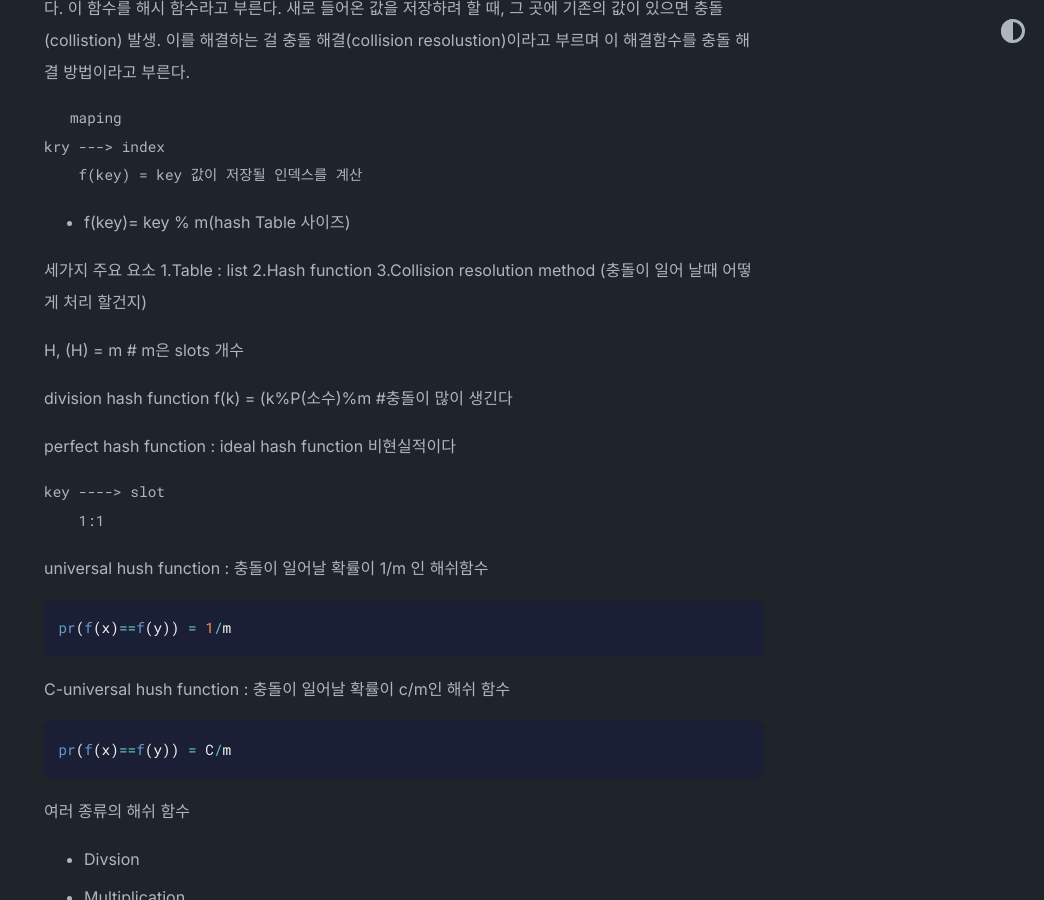
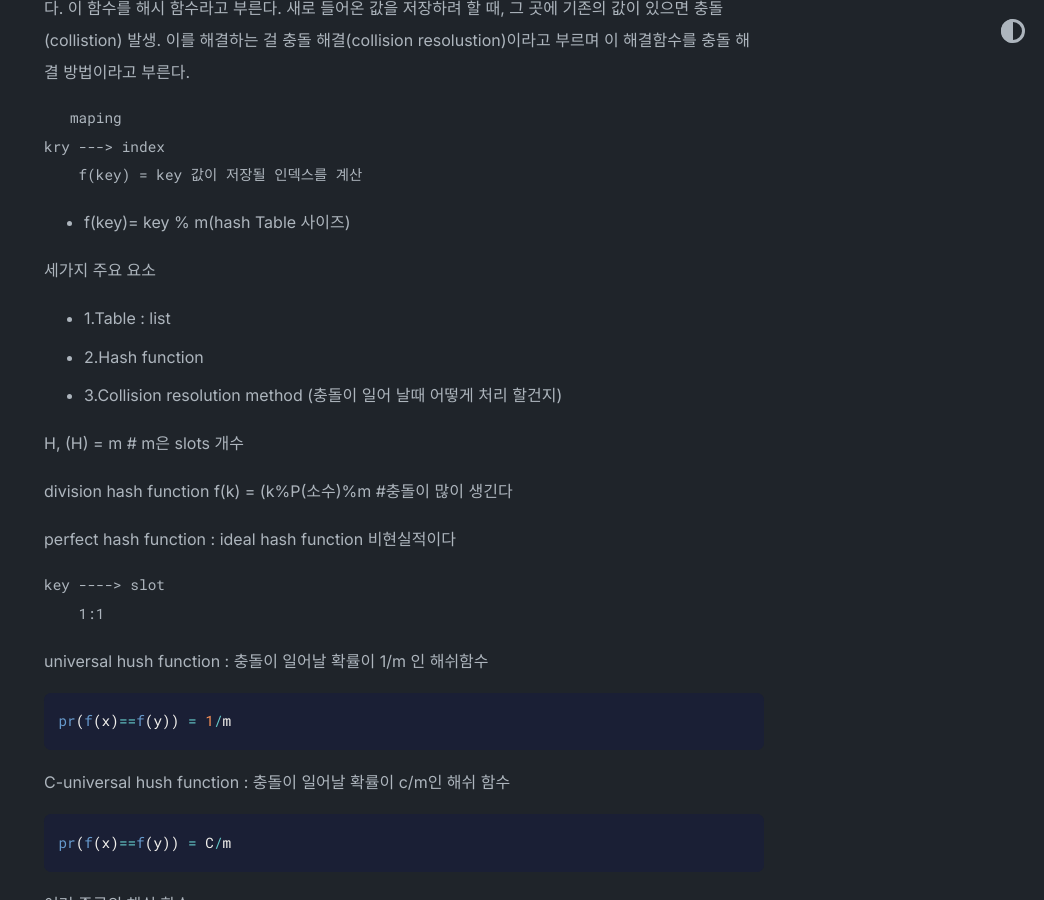
Before and after one commit to LUCKOOB/LUCKOOB.github.io, a Jekyll site: the page built from _posts/2022-11-18-Hashtable.md, in a window 1280 px wide and 900 px high, scrolled down 1446 px. Shown: the whole window, without its empty margins (236-1280 px from the left). Built offline with Jekyll 4.4.1, drawn with Linux system fonts in a browser that asks for light colours; some of the changed text lies outside the part shown.

```diff
--- a/_posts/2022-11-18-Hashtable.md
+++ b/_posts/2022-11-18-Hashtable.md
@@ -49,9 +49,9 @@ kry ---> index
 - f(key)= key % m(hash Table 사이즈)
 
 세가지 주요 요소
-1.Table : list
-2.Hash function
-3.Collision resolution method (충돌이 일어 날때 어떻게 처리 할건지)
+- 1.Table : list
+- 2.Hash function
+- 3.Collision resolution method (충돌이 일어 날때 어떻게 처리 할건지)
 
 
 H, (H) = m # m은 slots 개수
```
